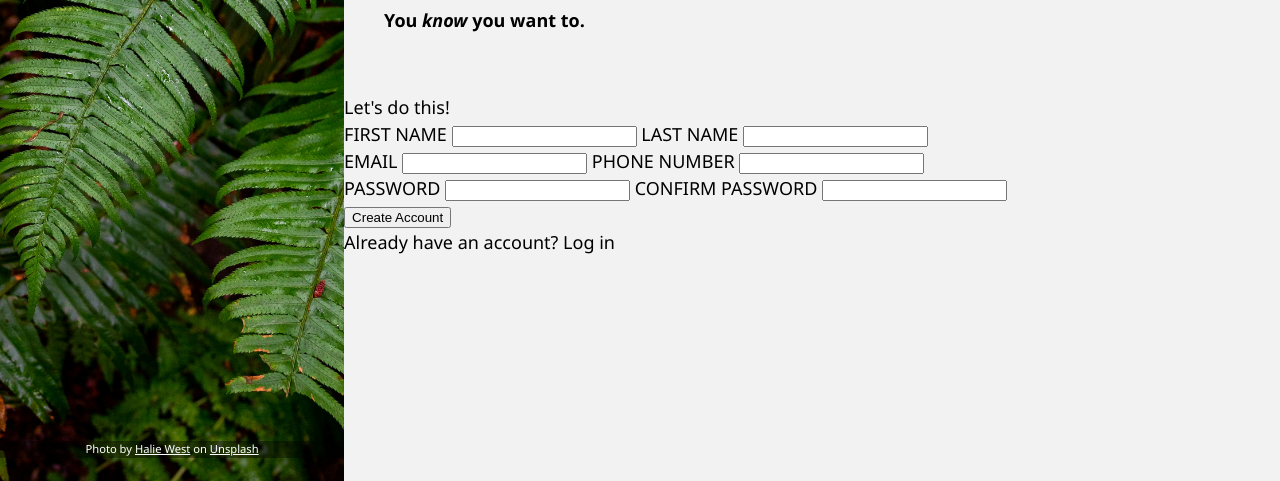
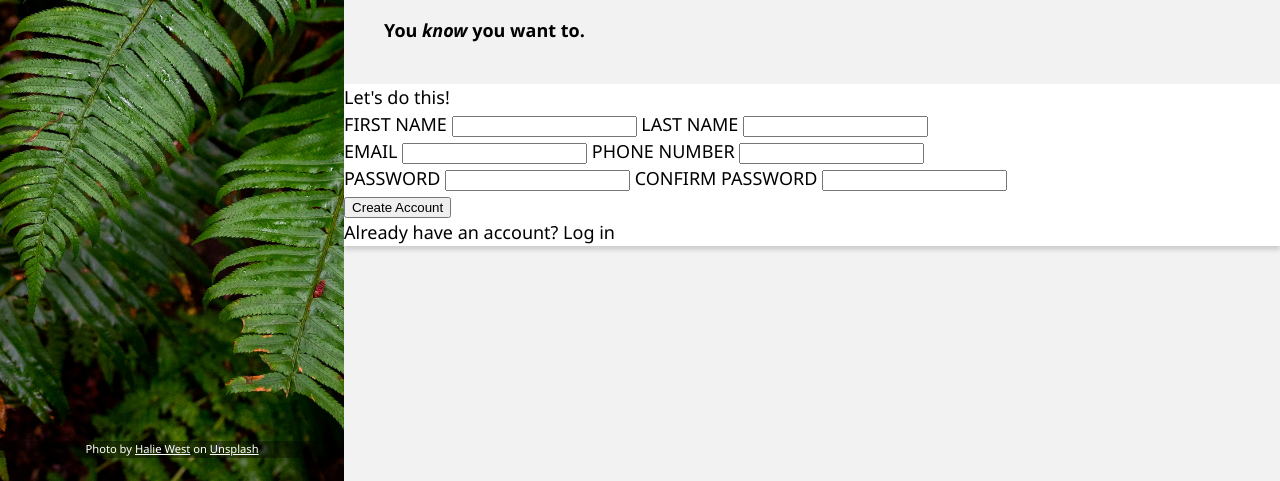
Before and after one commit to tuananh-ng/odin-signup-form, a plain HTML site: page index.html in a window 1280 px wide. Shown: the part 319-800 px from the top of the page. Drawn offline with Linux system fonts and the light colour scheme.

Commit message:
Style the signup section

```diff
--- a/style.css
+++ b/style.css
@@ -70,7 +70,6 @@ div.main {
 }
 
 div.summary-text {
-    margin-bottom: 60px;
     margin-left: 40px;
     font-weight: 700;
     text-wrap: wrap;
@@ -80,3 +79,9 @@ div.summary-text {
 div.summary-text > p:last-child {
     margin-top: 20px;
 }
+
+div.signup-form {
+    margin-top: 40px;
+    background-color: white;
+    box-shadow: 0 4px 4px rgba(0, 0, 0, 0.15);
+}
```
